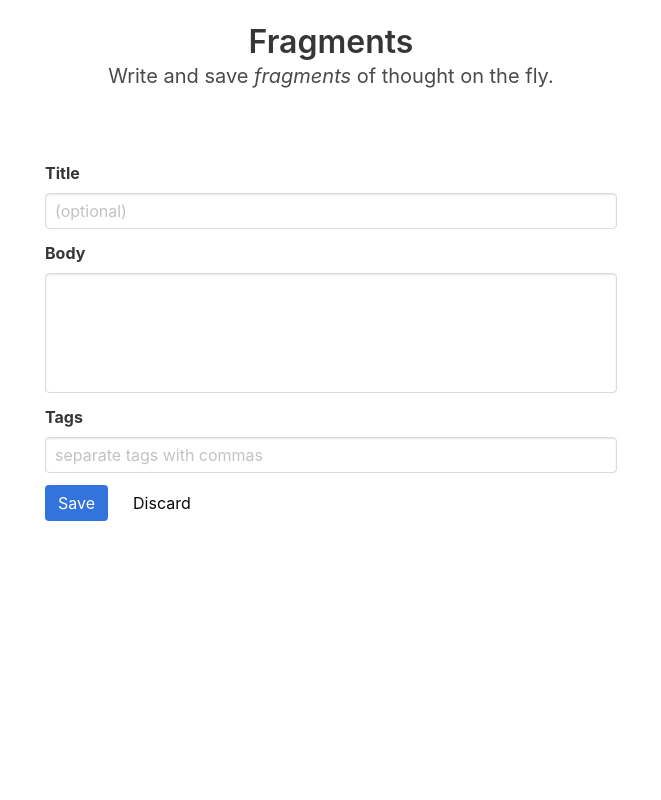
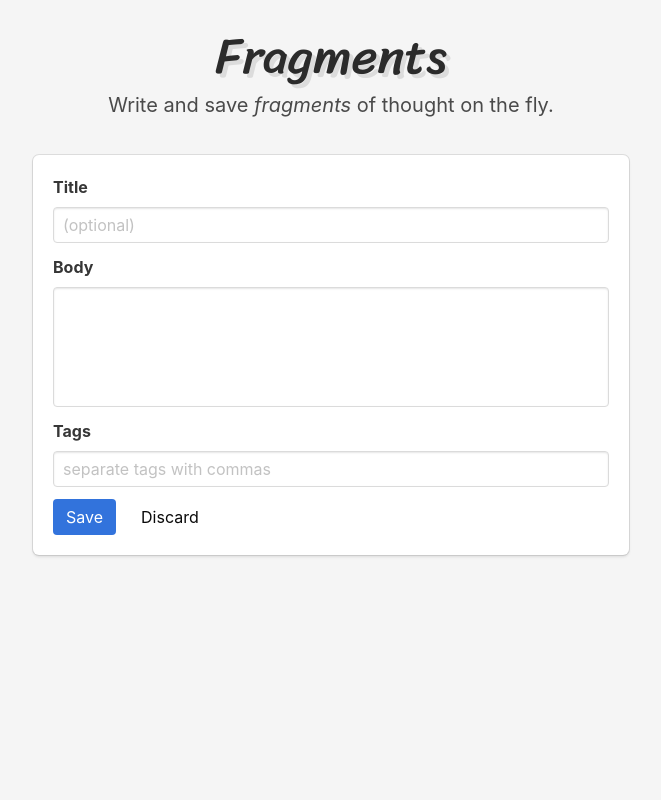
Before and after one commit to jaysee260/fragments, a Node server app: page /fragments in a window 1280 px wide. Shown: the whole page, without its empty margins (309-970 px from the left). Run offline with Node 20, Linux system fonts and the light colour scheme; some libraries are stand-ins or nearby versions.

Commit message:
added a google font

```diff
--- a/public/home/index.html
+++ b/public/home/index.html
@@ -8,6 +8,7 @@
 
   <link rel="stylesheet" href="../styles/home/index.css">
   <link rel="stylesheet" href="https://cdnjs.cloudflare.com/ajax/libs/bulma/0.7.1/css/bulma.min.css">
+  <link href='http://fonts.googleapis.com/css?family=Sriracha' rel='stylesheet' type='text/css'>
 </head>
 <body>
 
@@ -16,7 +17,7 @@
     <section class="hero is-small has-text-centered">
       <div class="hero-body">
         <div class="container">
-          <h1 class="title">
+          <h1 id="hero-title" class="title">
             Fragments
           </h1>
           <h2 class="subtitle">
@@ -26,10 +27,10 @@
       </div>
     </section>
 
-    <section class="section">
+    <section id="main-body" class="section">
 
-      <div class="columns is-centered">
-        <div class="column is-half">
+      <div class="columns is-centered reverse-row-order">
+        <div class="column box is-half">
           <form action="POST" id="new-fragment-form">
             <div class="field">
               <label class="label">Title</label>
@@ -63,6 +64,13 @@
             </div>
           </form>
         </div>
+
+        <!-- <div class="column box is-half">
+          <div class="notification is-warning">
+            <button class="delete"></button>
+            Lorem ipsum dolor sit amet.
+          </div>
+        </div> -->
       </div>
 
     </section>
--- a/public/scripts/home/index.js
+++ b/public/scripts/home/index.js
@@ -58,12 +58,8 @@
     e.preventDefault();
     // Generate fragment using data from form data fields.
     let fragment = getFragmentFromForm(e.target.id);
-    // console.log(fragment);
 
-    // Configure settings and set request headers for POST request.
-    // let headers = new Headers();
-    // headers.append("Accept", "application/json");
-    // headers.append("Content-Type", "application/json");
+    // Configure settings and set headers for POST request.
     let settings = {
       method: "POST",
       headers: {
@@ -74,25 +70,11 @@
     };
 
     // TODO - import request endpoint from a config file or something.
-    // TODO - Try using async/await.
-
-    // fetch("http://localhost:8000/api/fragments/test", settings)
-    //   .then(res => res.json())
-    //   .then(json => {
-    //     clearForm(e.target.id);
-    //     console.log("Got this from the API");
-    //     console.log(json);
-    //   })
-    //   .catch(error => console.log(error));
-
     try {
+      // Send fragment to server and parse json from response. Then clear the form.
       let res = await fetch("http://localhost:8000/api/fragments/test", settings);
-
-        if (!res.ok) throw new Error("Response not ok.");
-        // if (res.ok) clearForm(e.target.id);
-
+      let json = await res.json();
       clearForm(e.target.id);
-        let json = await res.json();
       console.log(json);
     } catch (error) {
       console.log("request failed");
@@ -100,6 +82,7 @@
   }
 
   discardBtn.onclick = function(e) {
+    let form = document.getElementById(e.target.parentElement.id);
     let populatedFieldsCount = 0;
 
     // Check if there's AT LEAST one populated form field.
--- a/public/styles/home/index.css
+++ b/public/styles/home/index.css
@@ -1,3 +1,22 @@
+body {
+  height: 100vh;
+  background-color: whitesmoke;
+}
+
 #body {
   resize: none;
 }
+
+.box {
+  padding: 20px !important;
+}
+
+#main-body {
+  padding-top: 25px !important;
+}
+
+#hero-title {
+  font: 50px/1.3 'Sriracha', Helvetica, sans-serif;
+  color: #2b2b2b;
+  text-shadow: 4px 4px 0px rgba(0,0,0,0.1);
+}
```
Lines whose indentation alone changed are shown as unchanged.
